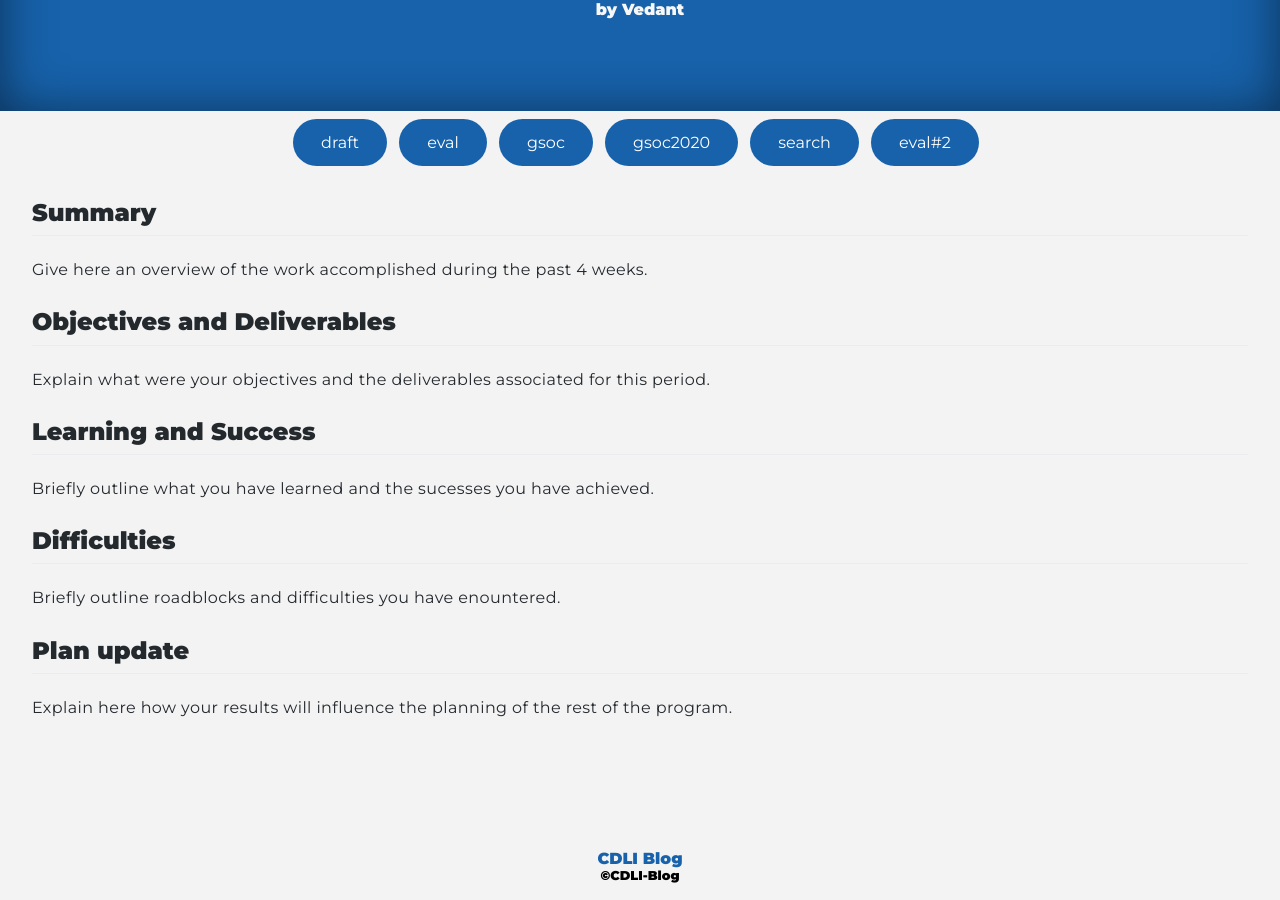
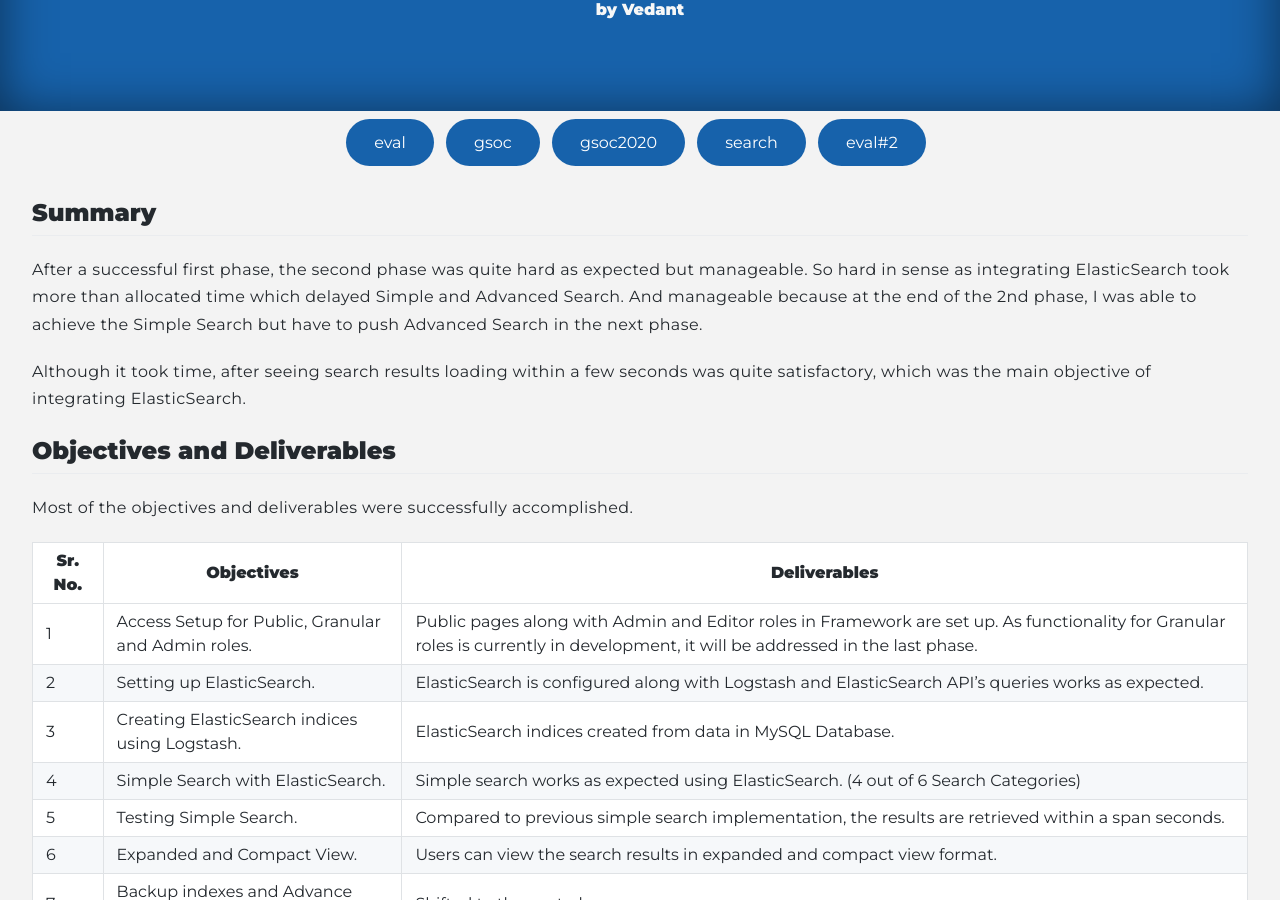
Before and after one commit to cdli-gh/blog, a Jekyll site: the page built from _blog/gsoc20/search/posts/10_eval2.md, in a window 1280 px wide and 900 px high, scrolled down 215 px. Built offline with Jekyll 4.4.1, drawn with Linux system fonts in a browser that asks for light colours; Markdown is read by kramdown in place of the engine named in the settings; some of the changed text lies outside the part shown.

Commit message:
Eval:2 Added

```diff
--- a/_blog/gsoc20/search/posts/10_eval2.md
+++ b/_blog/gsoc20/search/posts/10_eval2.md
@@ -2,21 +2,44 @@
 layout: page
 title: search Eval#2
 author: "Vedant"
-tags: ["draft","eval","gsoc","gsoc2020","search","eval#2"]
+tags: ["eval","gsoc","gsoc2020","search","eval#2"]
 ---
 
 ## Summary
-Give here an overview of the work accomplished during the past 4 weeks.
+
+After a successful first phase, the second phase was quite hard as expected but manageable. So hard in sense as integrating ElasticSearch took more than allocated time which delayed Simple and Advanced Search. And manageable because at the end of the 2nd phase, I was able to achieve the Simple Search but have to push Advanced Search in the next phase.
+
+Although it took time, after seeing search results loading within a few seconds was quite satisfactory, which was the main objective of integrating ElasticSearch.
+
 
 ## Objectives and Deliverables
-Explain what were your objectives and the deliverables associated for this period.
+
+Most of the objectives and deliverables were successfully accomplished.
+
+| Sr. No. | Objectives | Deliverables  |
+| --- | ---------- | ------------- |
+| 1       | Access Setup for Public, Granular and Admin roles. | Public pages along with Admin and Editor roles in Framework are set up. As functionality for Granular roles is currently in development, it will be addressed in the last phase. |
+| 2       | Setting up ElasticSearch. | ElasticSearch is configured along with Logstash and ElasticSearch API’s queries works as expected. |
+| 3       | Creating ElasticSearch indices using Logstash. | ElasticSearch indices created from data in MySQL Database. |
+| 4       | Simple Search with ElasticSearch. | Simple search works as expected using ElasticSearch. (4 out of 6 Search Categories) |
+| 5       | Testing Simple Search. | Compared to previous simple search implementation, the results are retrieved within a span seconds. |
+| 6       | Expanded and Compact View. | Users can view the search results in expanded and compact view format. |
+| 7       | Backup indexes and Advance Search. | Shifted to the next phase. |
+
+## Learning and Success
+
+It was quite a learning phase, starting with totally new ElasticSearch and writing efficient SQL queries.
+
+One thing to note, if there are technologies available to improve the efficiency of your project then totally go for it as it will provide a great boost altogether to the project.
+
+This was realized when Simple Search was implemented using the ElasticSearch queries compared to normal CakePHP queries.  The query time was almost down by 90%. The results, which used to take more than a minute using CakePHP queries, now takes only 10 sec.
 
 
-## Learning and Success
-Briefly outline what you have learned and the sucesses you have achieved.
+## Difficulties
 
-## Difficulties
-Briefly outline roadblocks and difficulties you have enountered.
+Learning something new requires time. So setting up ElaticSearch took an extra week, which led to a change in plan as scheduled previously. But the main point is to take time to learn new things during the initial period as this basic learning will be helpful in future.
 
 ## Plan update
-Explain here how your results will influence the planning of the rest of the program.
+
+The overall completion rate for this phase is around 70% (excluding Advanced Search).
+The Advance search is shifted to the next phase due to time constraints. The next phase will also aim at implementing filters for search and web chat server: RocketChat.
```
